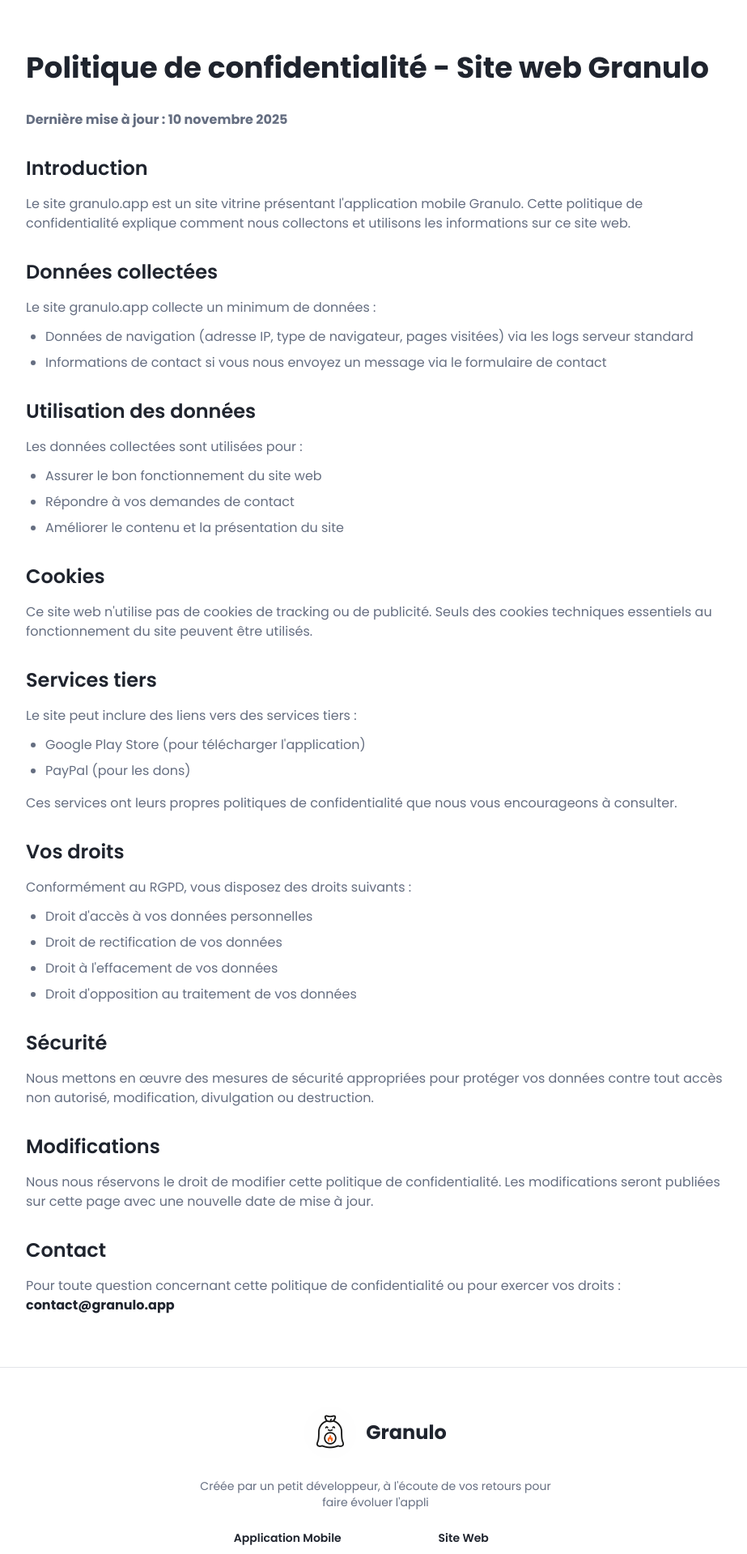
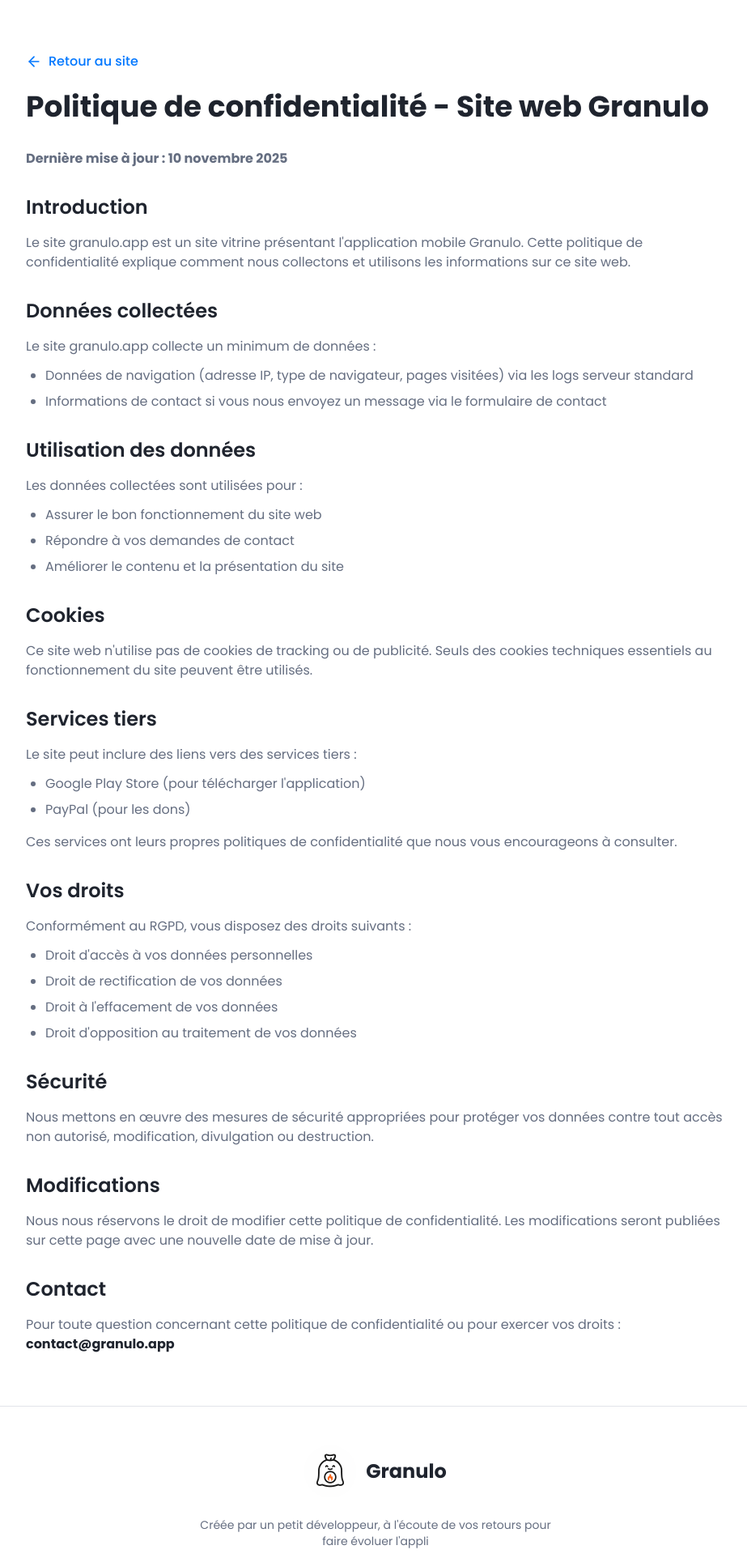
Before and after one commit to KauBryy/granulo-app-web, a React (Vite) app: page /privacy-website in a window 1280 px wide. Shown: the top 1919 px of the page at 81% size, without its empty margins (176-1099 px from the left). Built offline with nearby package versions, Linux system fonts and the light colour scheme; the HTML template or start-up script is replaced by a standard one.

Commit message:
Remove Lovable credit and add back-to-top + clickable Granulo
- Remove "Ce site est hébergé par Lovable (lovable.dev)" from legal pages
- Add top-left back-to-page button on all four legal pages
- Make Granulo text in footer clickable to navigate to home page

```diff
--- a/src/components/Footer.tsx
+++ b/src/components/Footer.tsx
@@ -6,10 +6,10 @@ const Footer = () => {
     <footer className="border-t border-border bg-card py-12">
       <div className="container mx-auto px-4">
         <div className="flex flex-col items-center justify-center gap-6 text-center">
-          <div className="flex items-center gap-3">
+          <Link to="/" className="flex items-center gap-3 hover:opacity-80 transition-opacity">
             <img src={granuloLogo} alt="Granulo" className="h-16 w-16 rounded-full" />
             <span className="text-2xl font-bold text-foreground">Granulo</span>
-          </div>
+          </Link>
 
           <p className="text-sm text-muted-foreground max-w-md">
             Créée par un petit développeur, à l'écoute de vos retours pour faire évoluer l'appli
--- a/src/pages/LegalNotice.tsx
+++ b/src/pages/LegalNotice.tsx
@@ -1,6 +1,8 @@
 import Footer from "@/components/Footer";
 import { Helmet } from "react-helmet-async";
 import { useEffect } from "react";
+import { Link } from "react-router-dom";
+import { ArrowLeft } from "lucide-react";
 
 const LegalNotice = () => {
   useEffect(() => {
@@ -19,6 +21,14 @@ const LegalNotice = () => {
 
       <main className="min-h-screen bg-background">
         <div className="container mx-auto px-4 py-16 max-w-4xl">
+          <Link
+            to="/"
+            className="inline-flex items-center gap-2 text-primary hover:text-primary/80 transition-colors mb-6 font-medium"
+          >
+            <ArrowLeft className="h-5 w-5" />
+            Retour au site
+          </Link>
+
           <h1 className="text-4xl font-bold text-foreground mb-8">
             Mentions légales
           </h1>
@@ -35,7 +45,7 @@ const LegalNotice = () => {
             <section>
               <h2 className="text-2xl font-semibold text-foreground mb-4">Hébergement</h2>
               <p className="text-muted-foreground">
-                Ce site est hébergé par Lovable (lovable.dev)<br />
+                Ce site est hébergé sur GitHub Pages<br />
                 Les données de l'application mobile sont hébergées sur Firebase (Google Cloud Platform)
               </p>
             </section>
--- a/src/pages/PrivacyPolicyApp.tsx
+++ b/src/pages/PrivacyPolicyApp.tsx
@@ -1,6 +1,8 @@
 import Footer from "@/components/Footer";
 import { Helmet } from "react-helmet-async";
 import { useEffect } from "react";
+import { Link } from "react-router-dom";
+import { ArrowLeft } from "lucide-react";
 
 const PrivacyPolicyApp = () => {
   useEffect(() => {
@@ -19,6 +21,14 @@ const PrivacyPolicyApp = () => {
 
       <main className="min-h-screen bg-background">
         <div className="container mx-auto px-4 py-16 max-w-4xl">
+          <Link
+            to="/"
+            className="inline-flex items-center gap-2 text-primary hover:text-primary/80 transition-colors mb-6 font-medium"
+          >
+            <ArrowLeft className="h-5 w-5" />
+            Retour au site
+          </Link>
+
           <h1 className="text-4xl font-bold text-foreground mb-8">
             Politique de confidentialité - Application Granulo
           </h1>
--- a/src/pages/PrivacyPolicyWebsite.tsx
+++ b/src/pages/PrivacyPolicyWebsite.tsx
@@ -1,6 +1,8 @@
 import Footer from "@/components/Footer";
 import { Helmet } from "react-helmet-async";
 import { useEffect } from "react";
+import { Link } from "react-router-dom";
+import { ArrowLeft } from "lucide-react";
 
 const PrivacyPolicyWebsite = () => {
   useEffect(() => {
@@ -19,6 +21,14 @@ const PrivacyPolicyWebsite = () => {
 
       <main className="min-h-screen bg-background">
         <div className="container mx-auto px-4 py-16 max-w-4xl">
+          <Link
+            to="/"
+            className="inline-flex items-center gap-2 text-primary hover:text-primary/80 transition-colors mb-6 font-medium"
+          >
+            <ArrowLeft className="h-5 w-5" />
+            Retour au site
+          </Link>
+
           <h1 className="text-4xl font-bold text-foreground mb-8">
             Politique de confidentialité - Site web Granulo
           </h1>
--- a/src/pages/TermsApp.tsx
+++ b/src/pages/TermsApp.tsx
@@ -1,6 +1,8 @@
 import Footer from "@/components/Footer";
 import { Helmet } from "react-helmet-async";
 import { useEffect } from "react";
+import { Link } from "react-router-dom";
+import { ArrowLeft } from "lucide-react";
 
 const TermsApp = () => {
   useEffect(() => {
@@ -19,6 +21,14 @@ const TermsApp = () => {
 
       <main className="min-h-screen bg-background">
         <div className="container mx-auto px-4 py-16 max-w-4xl">
+          <Link
+            to="/"
+            className="inline-flex items-center gap-2 text-primary hover:text-primary/80 transition-colors mb-6 font-medium"
+          >
+            <ArrowLeft className="h-5 w-5" />
+            Retour au site
+          </Link>
+
           <h1 className="text-4xl font-bold text-foreground mb-8">
             Conditions d'utilisation - Application Granulo
           </h1>
```
